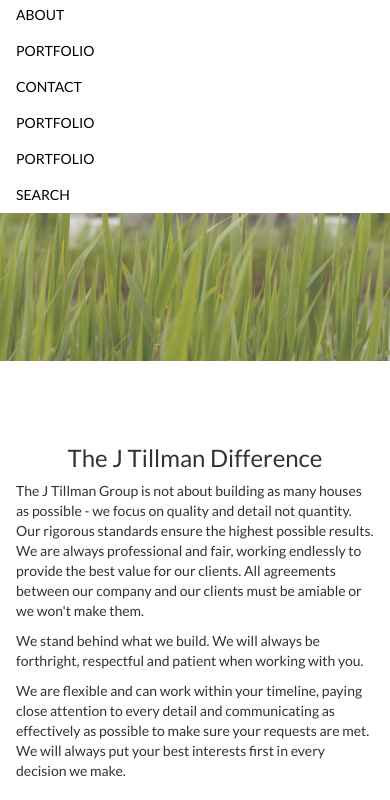
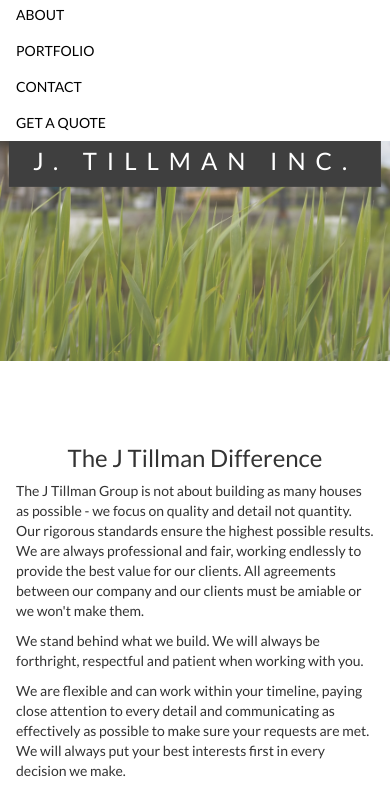
Before and after one commit to spencerchase1991/JTillman, a plain HTML site: page index.html in a window 390 px wide. Both pictures are taken after a click on the link "Toggle Navigation Menu". Shown: the part 39-839 px from the top of the page. Drawn offline with nearby package versions, Linux system fonts and the light colour scheme.

Commit message:
get a quote

```diff
--- a/index.html
+++ b/index.html
@@ -35,9 +35,7 @@
             <a href="#about" class="w3-bar-item w3-button" onclick="toggleFunction()">ABOUT</a>
             <a href="#portfolio" class="w3-bar-item w3-button" onclick="toggleFunction()">PORTFOLIO</a>
             <a href="#contact" class="w3-bar-item w3-button" onclick="toggleFunction()">CONTACT</a>
-            <a href="#portfolio" class="w3-bar-item w3-button" onclick="toggleFunction()">PORTFOLIO</a>
-            <a href="#portfolio" class="w3-bar-item w3-button" onclick="toggleFunction()">PORTFOLIO</a>
-            <a href="#" class="w3-bar-item w3-button">SEARCH</a>
+            <a href="#" class="w3-bar-item w3-button">GET A QUOTE</a>
         </div>
     </div>
 
```
